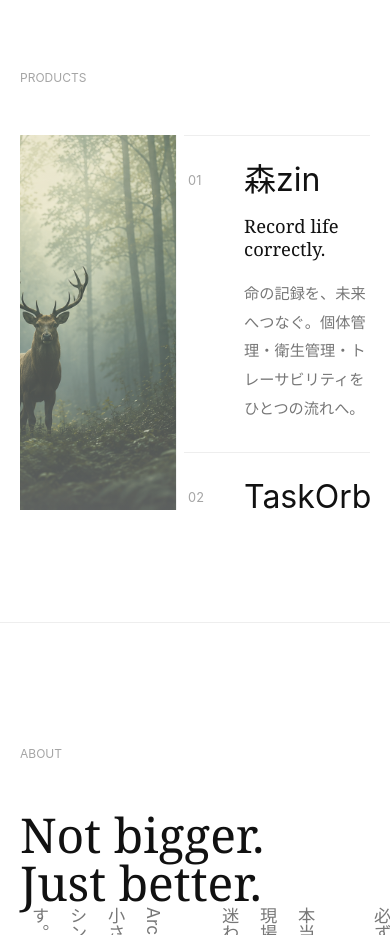
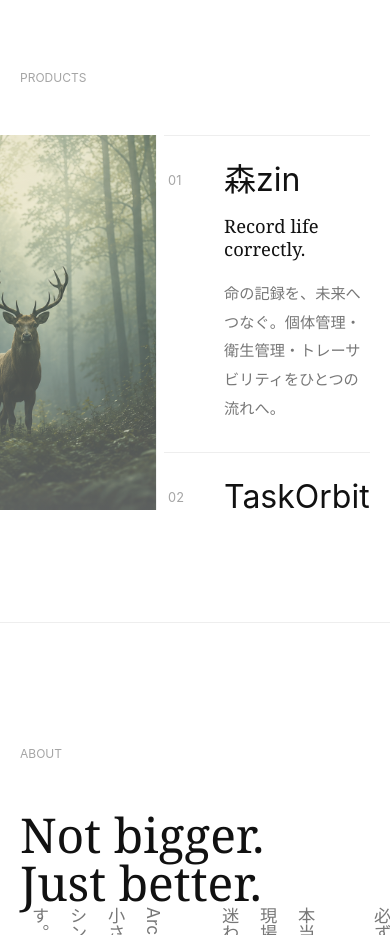
Before and after one commit to yamauchi1919349-dot/arcnest-site, a Next.js app: page / in a window 390 px wide. Shown: the part 1760-2695 px from the top of the page. Built offline with nearby package versions, Linux system fonts and the light colour scheme.

Commit message:
Adjust mobile products image overflow

```diff
--- a/src/app/globals.css
+++ b/src/app/globals.css
@@ -908,7 +908,9 @@ a {
     gap: clamp(1rem, 4vw, 1.5rem);
     grid-template-columns: minmax(6rem, 38vw) minmax(0, 1fr);
     height: var(--products-mobile-visual-height);
+    margin-left: calc(50% - 50vw);
     overflow: hidden;
+    width: calc(100% + (50vw - 50%));
   }
 
   .products-feature {
```
